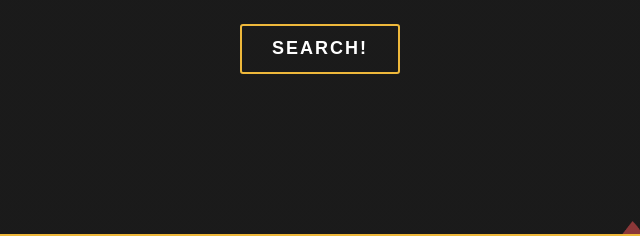
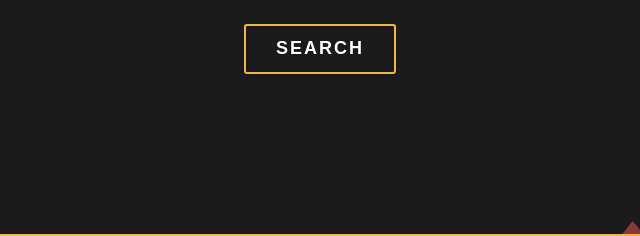
Before and after one commit to dhutson2/GitAPItesting, a website: page index.html in a window 1280 px wide. Shown: the part 556-792 px from the top of the page, 320-960 px from the left. Drawn offline with Linux system fonts and the light colour scheme.

```diff
--- a/index.html
+++ b/index.html
@@ -28,7 +28,7 @@
           </div>
           </br>
           <span>
-            <a class="btn btn--shallow searchButton">Search!</a>
+            <a class="btn btn--shallow searchButton">Search</a>
           </span>
         </div>
       </div>
```
